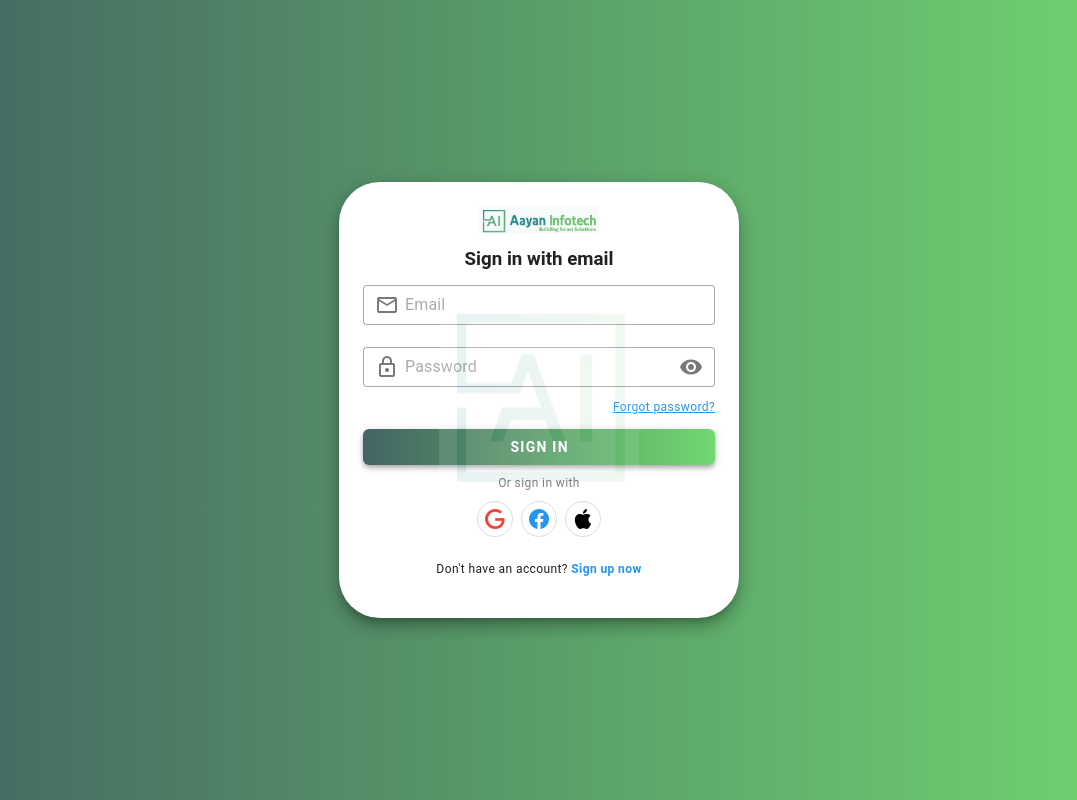
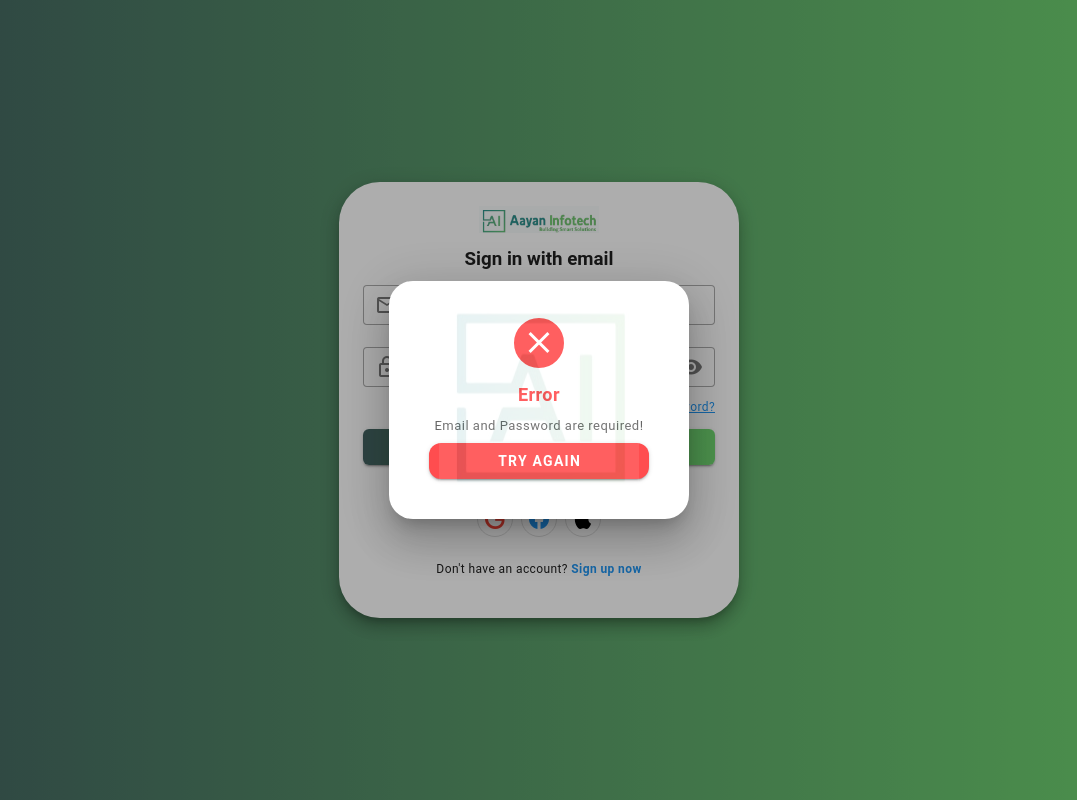
Before and after one commit to ujjwal85/TaskTracker, a Vue app: page /SignIn in a window 1280 px wide. Both pictures are taken after a click on the button "SIGN IN". Shown: the whole page, without its empty margins (101-1178 px from the left). Built offline with nearby package versions, Linux system fonts and the light colour scheme.

Commit message:
add change

```diff
--- a/src/App.vue
+++ b/src/App.vue
@@ -1,15 +1,17 @@
 <template>
   <div id="app">
     <Watermark />
+    <ErrorPopup />
     <router-view />
   </div>
 </template>
 
 <script>
 import Watermark from '@/components/Watermark.vue'
+import ErrorPopup from './components/ErrorPopup.vue'
 
 export default {
-  components: { Watermark },
+  components: { Watermark, ErrorPopup },
 }
 </script>
 
--- /dev/null
+++ b/src/components/ErrorPopup.vue
@@ -0,0 +1,61 @@
+<template>
+  <v-dialog v-model="errorStore.state.showError" persistent max-width="300">
+    <v-card class="error-card">
+      <v-card-text class="text-center">
+        <v-avatar size="60" class="error-icon">
+          <v-icon size="36" color="white">mdi-close</v-icon>
+        </v-avatar>
+        <h3 class="error-title">Error</h3>
+        <p class="error-message">
+          {{ errorStore.state.errorMessage || 'Something went wrong!' }}
+        </p>
+        <v-btn class="error-btn" block @click="errorStore.clearError">Try again</v-btn>
+      </v-card-text>
+    </v-card>
+  </v-dialog>
+</template>
+
+<script setup>
+import { errorStore } from '@/stores/errorStore'
+</script>
+
+<style scoped>
+.error-card {
+  border-radius: 24px !important;
+  padding: 16px !important;
+  box-shadow: 0px 2px 10px rgba(0, 0, 0, 0.1);
+}
+
+.error-icon {
+  background-color: #ff4d4f;
+  margin: 0 auto;
+  border: 5px solid white;
+}
+
+.error-title {
+  color: #ff4d4f;
+  font-size: 18px;
+  font-weight: bold;
+  margin-top: 8px;
+}
+
+.error-message {
+  color: #666;
+  font-size: 13px;
+  margin: 8px 0;
+}
+
+.error-btn {
+  background-color: #ff4d4f;
+  color: white;
+  text-transform: uppercase;
+  font-weight: bold;
+  border-radius: 12px; /* Button bhi rounded */
+  padding: 6px;
+  font-size: 14px;
+}
+
+.error-btn:hover {
+  background-color: #e04142;
+}
+</style>
--- /dev/null
+++ b/src/stores/errorStore.ts
@@ -0,0 +1,20 @@
+import { reactive } from 'vue'
+
+const state = reactive({
+    errorMessage: '',
+    showError: false
+})
+
+export const errorStore = {
+    state,
+
+    setError(message: string) {
+        state.errorMessage = message
+        state.showError = true
+    },
+
+    clearError() {
+        state.errorMessage = ''
+        state.showError = false
+    }
+}
--- a/src/views/auth/Login.vue
+++ b/src/views/auth/Login.vue
@@ -33,7 +33,12 @@
         <a href="#" class="text-blue">Forgot password?</a>
       </div>
 
-      <v-btn class="mt-3 login-btn" block @click="login">Sign In</v-btn>
+      <v-btn class="mt-3 login-btn" block @click="login" :loading="loading" :disabled="loading">
+        <template v-if="loading">
+          <v-progress-circular indeterminate size="20" color="white"></v-progress-circular>
+        </template>
+        <template v-else> Sign In </template>
+      </v-btn>
 
       <p class="text-center text-grey-darken-1 text-caption mt-2">Or sign in with</p>
 
@@ -59,17 +64,35 @@
   </v-container>
 </template>
 
-<script setup>
+<script setup lang="ts">
 import { ref } from 'vue'
 import { useRouter } from 'vue-router'
+import { errorStore } from '@/stores/errorStore'
 
 const router = useRouter()
-const email = ref('')
-const password = ref('')
-const showPassword = ref(false)
+const email = ref<string>('')
+const password = ref<string>('')
+const showPassword = ref<boolean>(false)
+const loading = ref<boolean>(false)
 
-const login = () => {
-  console.log('Login clicked')
+const login = async () => {
+  if (!email.value || !password.value) {
+    errorStore.setError('Email and Password are required!')
+    return
+  }
+
+  loading.value = true
+
+  setTimeout(() => {
+    if (email.value !== 'test@example.com' || password.value !== 'password') {
+      errorStore.setError('Invalid email or password!')
+      loading.value = false
+      return
+    }
+
+    console.log('Login successful')
+    router.push('/dashboard')
+  }, 2000)
 }
 
 const signUp = () => {
```
